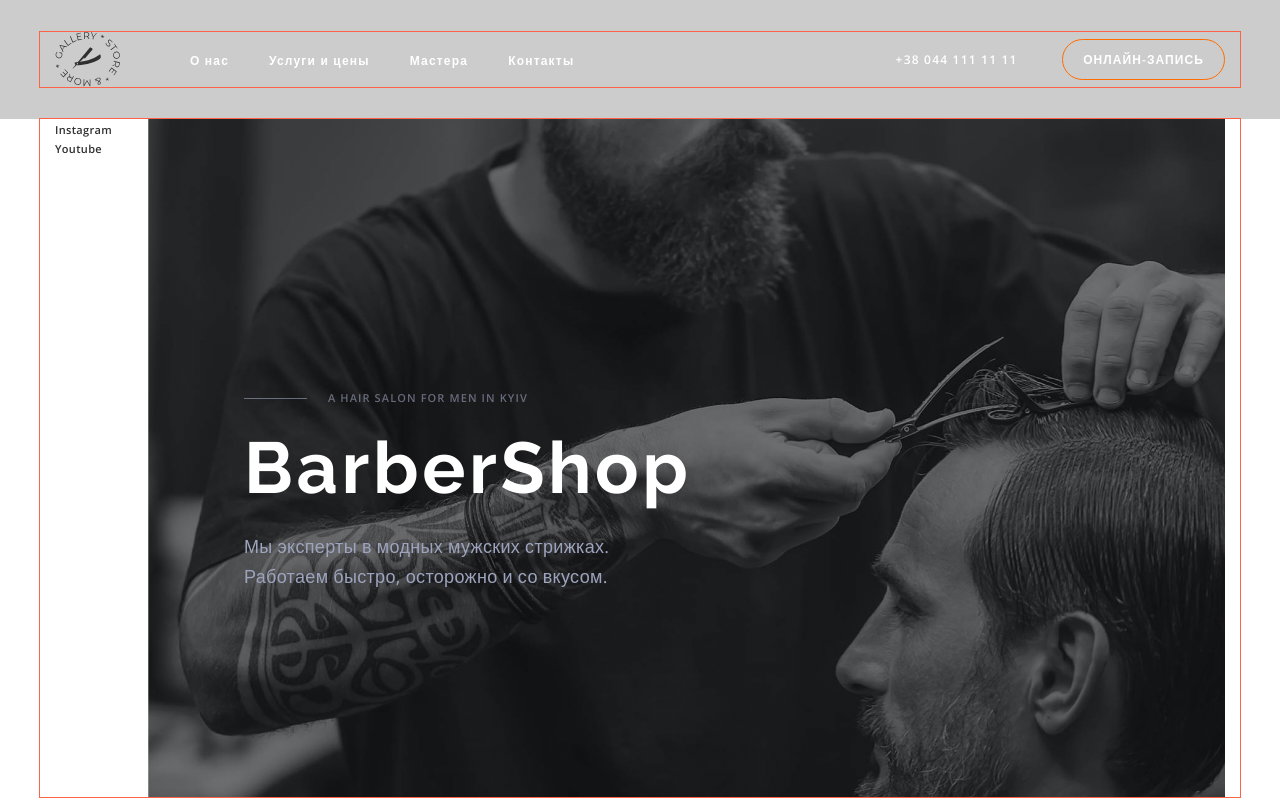
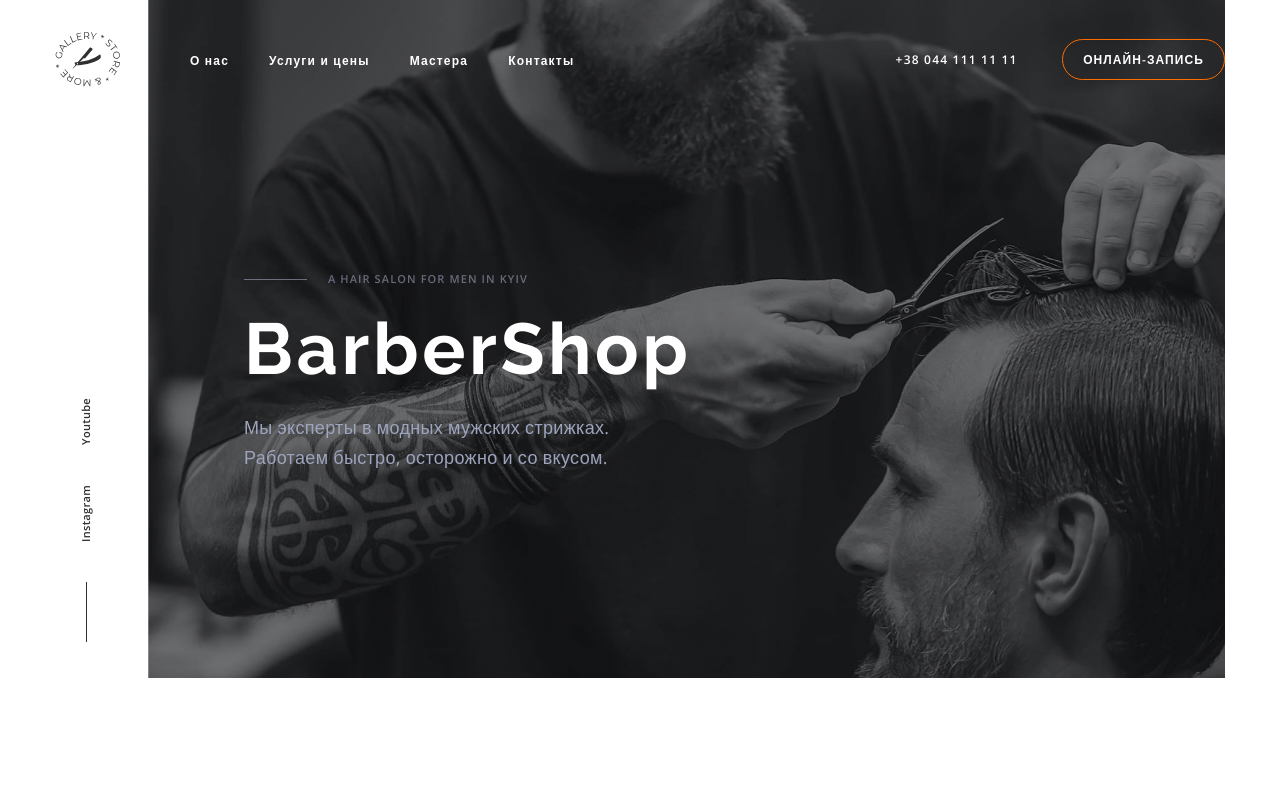
Before and after one commit to Vadym-Vasiliev/barbershop-markup-hw-05., a plain HTML site: page index.html in a window 1280 px wide. Shown: the top 801 px of the page. Drawn offline with nearby package versions, Linux system fonts and the light colour scheme.

Commit message:
додає стилі герою

```diff
--- a/css/styles.css
+++ b/css/styles.css
@@ -90,7 +90,7 @@ img {
     margin-left: auto;
     margin-right: auto;
 
-    outline: 1px solid tomato;
+    /* outline: 1px solid tomato; */
 }
 
 .btn {
@@ -143,10 +143,12 @@ img {
 
 /* ---------------HEADER----------------- */
 .header {
+    position: absolute;
+    width: 100%;
     padding-top: 32px;
     padding-bottom: 32px;
 
-    background-color: #ccc;
+
 }
 
 .header>.container {
@@ -225,8 +227,44 @@ img {
     display: flex;
 }
 
+.hero-soc{
+    width: 93px;
+    display: flex;
+    align-items: flex-end;
+    padding-left: 24px;
+    padding-bottom: 40px;
+}
+
 .hero .list-hero {
     width: 93px;
+    display: flex;
+    transform: rotate(-90deg) translate(-19px);
+    transform-origin: top left;
+
+}
+
+
+.item-hero{
+    display: flex;
+    align-items: center;
+}
+
+
+.list-hero .item-hero:not(:last-child){
+    margin-right: 40px;
+}
+
+.item-hero.before-line::before {
+    content: "";
+    width: 60px;
+    height: 1px;
+    top: 0;
+    left: 0;
+    margin-right: 40px;
+
+    background-color: #303030;
+
+
 }
 
 .list-hero .link-hero {
@@ -238,6 +276,7 @@ img {
 
     color: var(--main-text);
 }
+
 
 .list-hero .link-hero:hover,
 .list-hero .link-hero:focus {
@@ -337,7 +376,7 @@ img {
     left: 0;
     margin-right: 21px;
 
-    background-color: rgba(157, 164, 189, 0.6);
+    background-color: #303030;
 }
 
 .about-us-content {
@@ -504,7 +543,7 @@ img {
     left: 0;
     margin-right: 21px;
 
-    background-color: rgba(157, 164, 189, 0.6);
+    background-color: #303030;
 }
 
 .feature .title-feature {
@@ -544,7 +583,7 @@ img {
     left: 0;
     margin-right: 21px;
 
-    background-color: rgba(157, 164, 189, 0.6);
+    background-color: #303030;
 
 }
 
@@ -649,7 +688,7 @@ img {
     left: 0;
     margin-right: 21px;
 
-    background-color: rgba(157, 164, 189, 0.6);
+    background-color: #303030;
 }
 
 .list-portfolio {
--- a/index.html
+++ b/index.html
@@ -50,14 +50,16 @@
         <!-- hero -->
         <section class="hero">
             <div class="container">
-                <ul class="list-hero">
-                    <li class="item-hero"><a href="" class="link-hero" target="_blank"
-                            rel="noopener noreferrer nofollow">Instagram</a>
-                    </li>
-                    <li class="item-hero"><a href="" class="link-hero" target="_blank"
-                            rel="noopener noreferrer nofollow">Youtube</a>
-                    </li>
-                </ul>
+                <div class="hero-soc">
+                    <ul class="list-hero">
+                        <li class="item-hero before-line">
+                            <a href="" class="link-hero" target="_blank" rel="noopener noreferrer nofollow">Instagram</a>
+                        </li>
+                        <li class="item-hero">
+                            <a href="" class="link-hero" target="_blank" rel="noopener noreferrer nofollow">Youtube</a>
+                        </li>
+                    </ul>
+                </div>
 
                 <div class="hero-content">
                     <p lang="en" class="hero-top-text same-text">A hair salon for men in Kyiv</p>
@@ -72,7 +74,7 @@
         <section class="about-us">
             <div class="container">
                 <ul class="list-about-us">
-                    <li class="item-about-us">
+                    <li class="item-about-us ">
                         <img src="./img/about.jpg" width="270" height="445" alt="борода" />
                     </li>
                     <li class="item-about-us">
```
